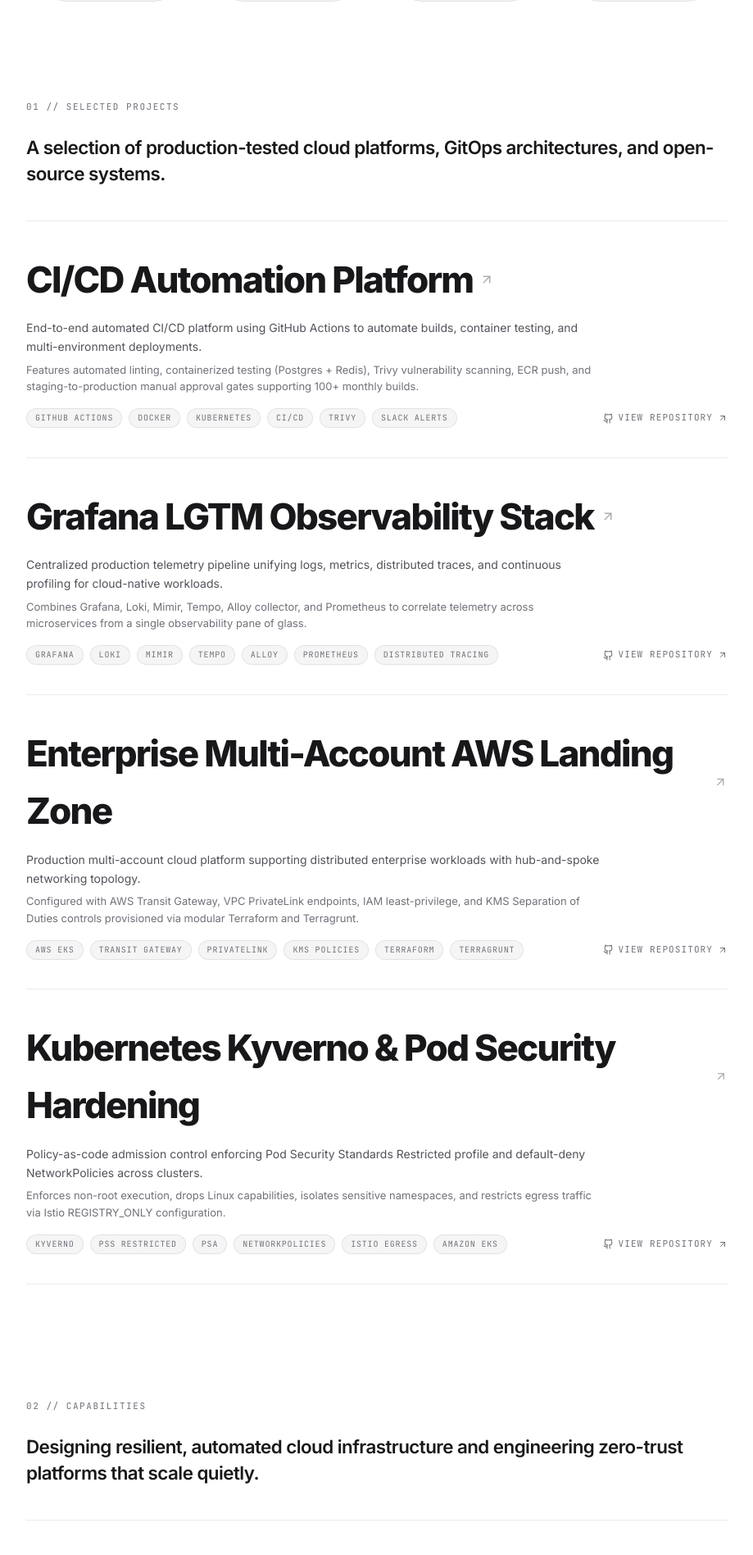
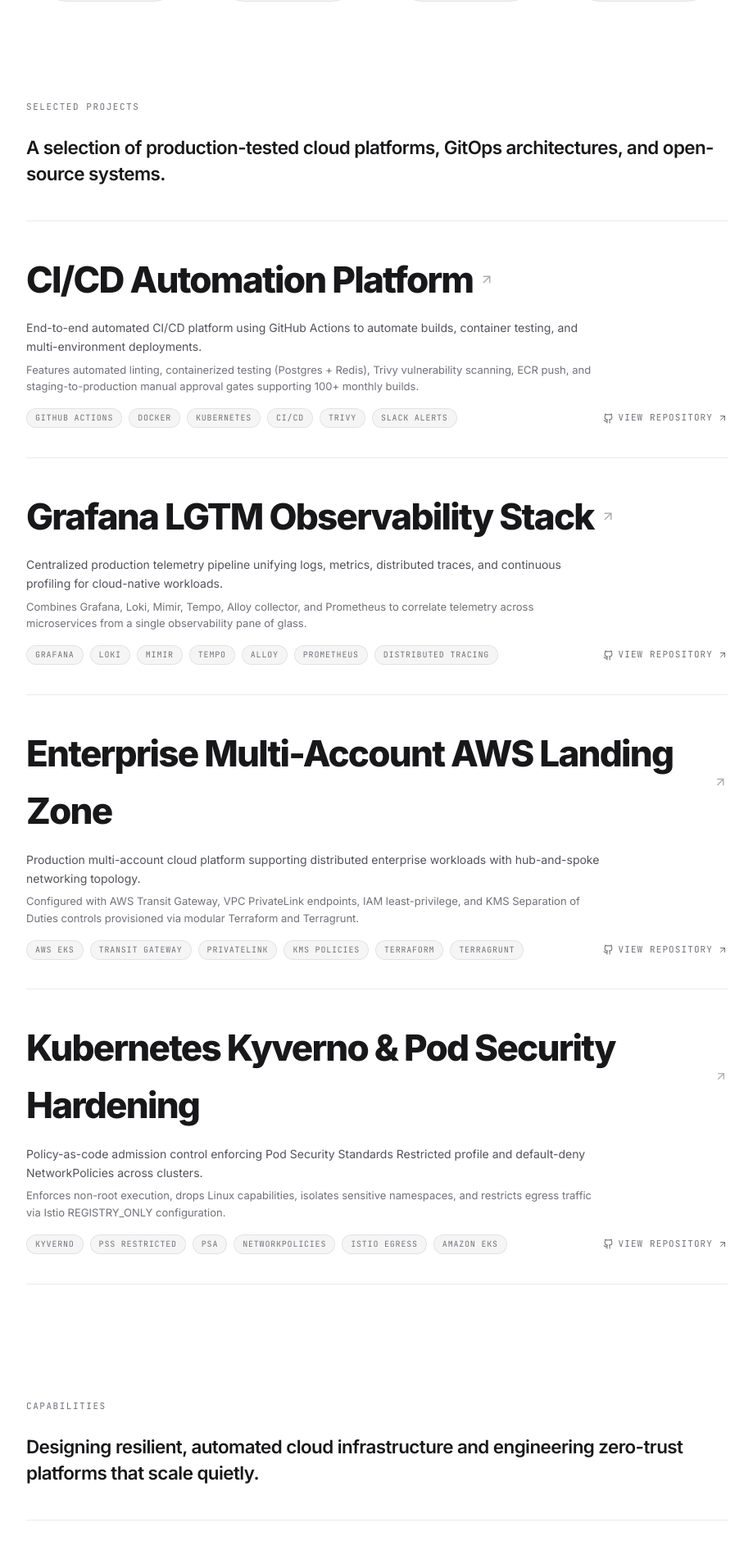
Before and after one commit to JustTalhaRehman/talha-portfolio, a Next.js app: page / in a window 1280 px wide. Shown: the part 836-2733 px from the top of the page at 82% size, without its empty margins (180-1099 px from the left). Built offline with nearby package versions, Linux system fonts and the light colour scheme.

Commit message:
feat: remove numeric prefixes from section labels, update email to talha@devistio.com, verify whatsapp link, and clean footer

```diff
--- a/src/components/About.tsx
+++ b/src/components/About.tsx
@@ -4,7 +4,7 @@
 export const About = () => {
   return (
     <section id="about" className="content-section diffuse-reveal">
-      <div className="section-label">04 // About</div>
+      <div className="section-label">About</div>
 
       <p className="about-paragraph">
         I build reliable, automated, and self-healing cloud platforms. My work sits at the foundation: designing resilient multi-cloud architectures, eliminating operational toil, and leaving systems resilient against failure.
--- a/src/components/Capabilities.tsx
+++ b/src/components/Capabilities.tsx
@@ -4,7 +4,7 @@
 export const Capabilities = () => {
   return (
     <section id="capabilities" className="content-section diffuse-reveal">
-      <div className="section-label">02 // Capabilities</div>
+      <div className="section-label">Capabilities</div>
 
       <div style={{ marginBottom: '40px' }}>
         <p style={{ fontSize: 'clamp(1.1rem, 2.5vw, 1.4rem)', fontWeight: '600', letterSpacing: '-0.025em', color: 'var(--text-primary)', lineHeight: 1.45 }}>
--- a/src/components/Contact.tsx
+++ b/src/components/Contact.tsx
@@ -4,7 +4,7 @@
 export const Contact = () => {
   return (
     <section id="contact" className="contact-section diffuse-reveal">
-      <div className="section-label">05 // Contact</div>
+      <div className="section-label">Contact</div>
 
       <h2 className="contact-headline">
         Have infrastructure worth automating or scaling?
--- a/src/components/Footer.tsx
+++ b/src/components/Footer.tsx
@@ -6,7 +6,7 @@
     <footer className="simple-footer">
       <div className="page-wrap">
         <p>
-          &copy; {new Date().getFullYear()} {TALHA_CONFIG.name}. Built with Next.js 15 &amp; React 19.
+          &copy; {new Date().getFullYear()} {TALHA_CONFIG.name}. All rights reserved.
         </p>
       </div>
     </footer>
--- a/src/components/Projects.tsx
+++ b/src/components/Projects.tsx
@@ -5,7 +5,7 @@
 export const Projects = () => {
   return (
     <section id="work" className="content-section diffuse-reveal">
-      <div className="section-label">01 // Selected Projects</div>
+      <div className="section-label">Selected Projects</div>
 
       <div style={{ marginBottom: '40px' }}>
         <p style={{ fontSize: 'clamp(1.1rem, 2.5vw, 1.4rem)', fontWeight: '600', letterSpacing: '-0.025em', color: 'var(--text-primary)', lineHeight: 1.45 }}>
--- a/src/components/Stack.tsx
+++ b/src/components/Stack.tsx
@@ -4,7 +4,7 @@
 export const Stack = () => {
   return (
     <section id="skills" className="content-section diffuse-reveal">
-      <div className="section-label">03 // Tech Stack</div>
+      <div className="section-label">Tech Stack</div>
 
       <div className="stack-list">
         {STACK.map((group, idx) => (
--- a/src/lib/constants.ts
+++ b/src/lib/constants.ts
@@ -31,12 +31,12 @@
   shortBio: 'DevOps & Platform Engineer operating across multi-account AWS, Kubernetes (EKS), Terraform, and GitOps for high-scale distributed systems worldwide.',
   location: 'Remote · Working Worldwide',
   availability: 'Available for Cloud & Platform Engineering Worldwide',
-  email: 'talha32rehman@gmail.com',
+  email: 'talha@devistio.com',
   phone: '+92 315 6569204',
   whatsappUrl: 'https://wa.me/923156569204',
   linkedinUrl: 'https://linkedin.com/in/talha-rehman-devops',
   githubUrl: 'https://github.com/JustTalhaRehman',
-  resumeUrl: 'mailto:talha32rehman@gmail.com?subject=Talha%20Rehman%20DevOps%20CV%20Request',
+  resumeUrl: 'mailto:talha@devistio.com?subject=Talha%20Rehman%20DevOps%20CV%20Request',
 };
 
 export const METRICS: MetricItem[] = [
```
